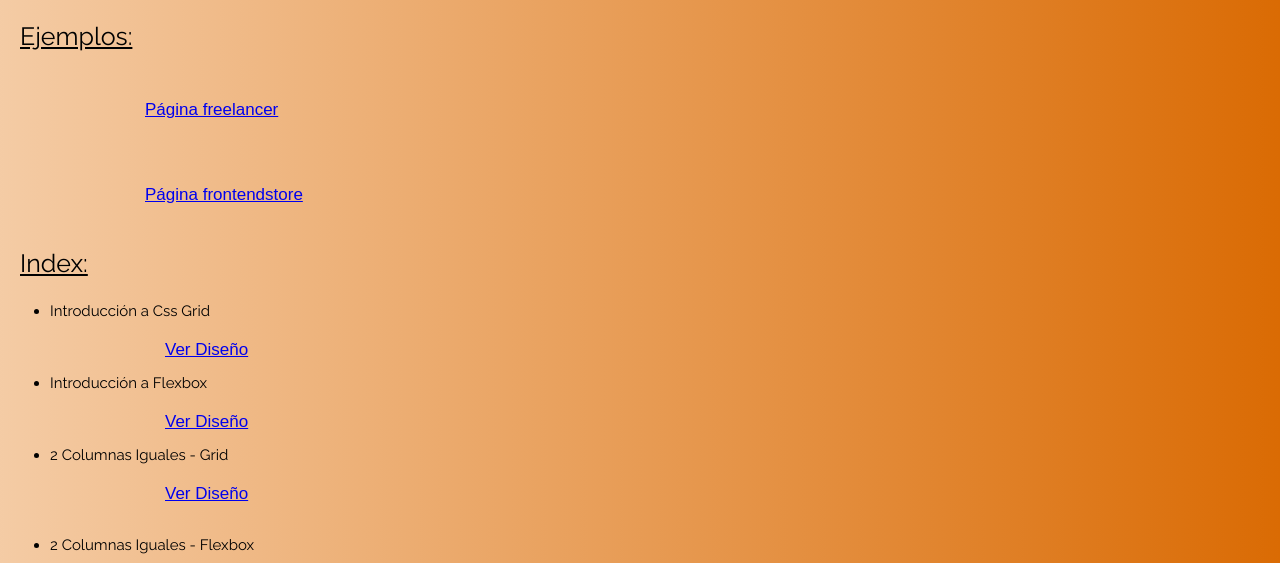
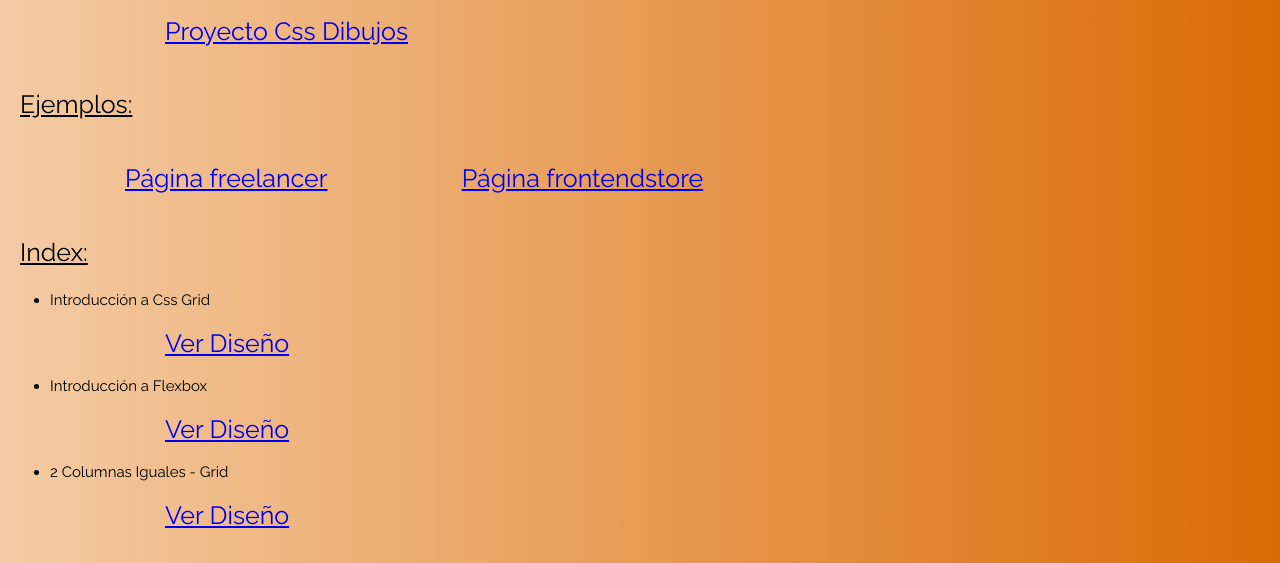
Before and after one commit to MaatReef/notas-css, a plain HTML site: page Index.html in a window 1280 px wide. Shown: the part 237-800 px from the top of the page. Drawn offline with nearby package versions, Linux system fonts and the light colour scheme.

Commit message:
Subiendo

```diff
--- a/Index.html
+++ b/Index.html
@@ -15,10 +15,11 @@
     <div class="contenido">
         <h1>Patrones -<br> Responsive Web Design</h1>
         <h2>CSS - Notas</h2>
+        <a href="https://proyectocss-dibujos.netlify.app/" target="blank_">Proyecto Css Dibujos</a>
     </div>
     <p class="index">Ejemplos:</p>
-    <p><a href="https://freelancer77.netlify.app/" target="blank_">Página freelancer</a></p>
-    <p><a href="https://frontendstore77.netlify.app/" target="blank_"> Página frontendstore</a></p>
+    <a href="https://freelancer77.netlify.app/" target="blank_">Página freelancer</a>
+    <a href="https://frontendstore77.netlify.app/" target="blank_"> Página frontendstore</a>
     <p class="index">Index:</p>
     <ul>
         <li> Introducción a Css Grid</li>
--- a/css/styles.css
+++ b/css/styles.css
@@ -51,13 +51,13 @@ li{
 }
 a{
         display: inline-block;
-        font-size: 1.7rem;
+        font-size: 2.5rem;
         margin-top: 1.5rem;
         margin-left: 12rem;
-        margin-bottom: 1rem;
+        margin-bottom: 1.5rem;
         border-radius: 0.5rem;
         background-color: transparent;
-        font-family: 'Carrois Gothic SC', sans-serif;
+        font-family: 'Raleway', sans-serif;
         padding: 0.5rem;
 }
 
```
